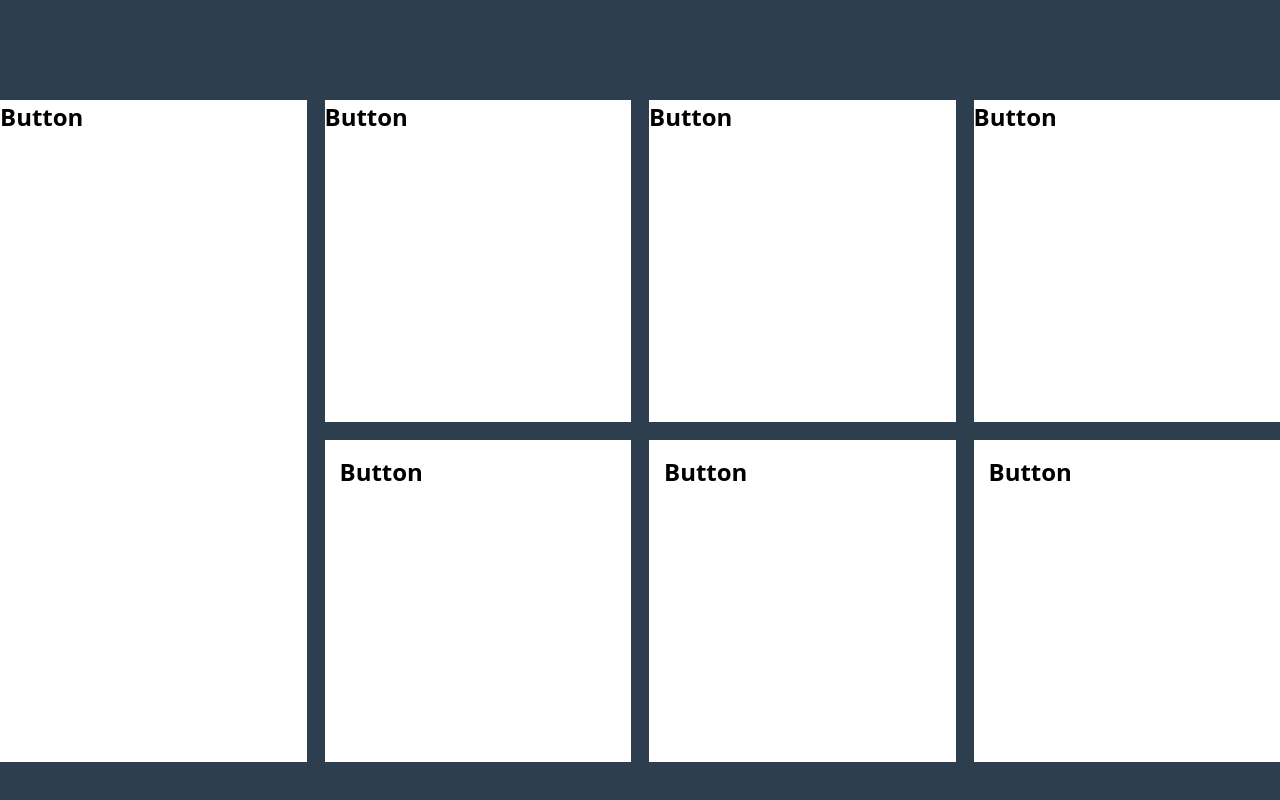
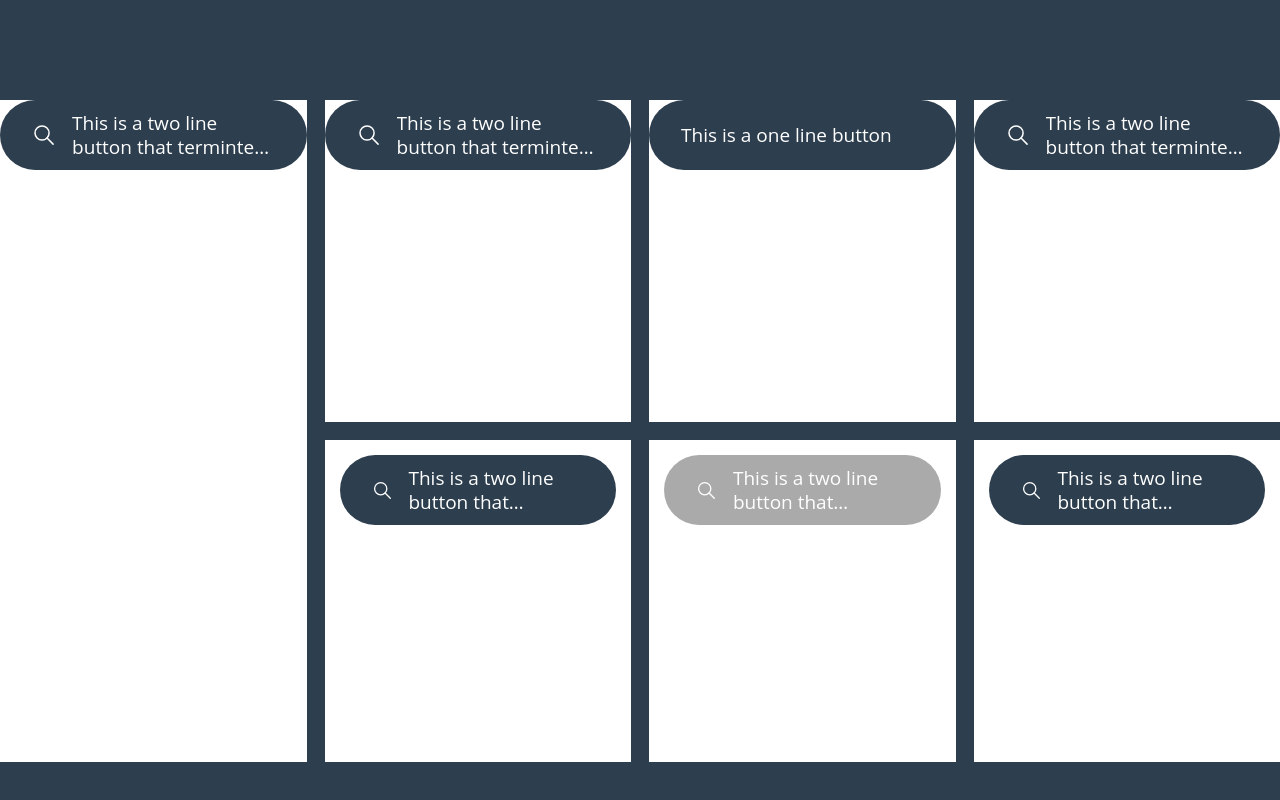
Before and after one commit to tobicorradi/styling-test, a React (Vite) app: page / in a window 1280 px wide. Built offline with nearby package versions, Linux system fonts and the light colour scheme.

Commit message:
button component added

```diff
--- a/package.json
+++ b/package.json
@@ -10,6 +10,7 @@
     "preview": "vite preview"
   },
   "dependencies": {
+    "classnames": "^2.5.1",
     "react": "^18.3.1",
     "react-dom": "^18.3.1"
   },
--- /dev/null
+++ b/src/components/Button/Button.module.scss
@@ -0,0 +1,59 @@
+@mixin line-clamp($lines) {
+    display: -webkit-box;
+    -webkit-box-orient: vertical;
+    -webkit-line-clamp: $lines;
+    overflow: hidden;
+    text-overflow: ellipsis;
+  }
+
+.defaultButton, .iconButton {
+    border: 0;
+    width: 100%;
+    cursor: pointer;
+    font-size: 19px;
+    display: flex;
+    align-items: center;
+    max-width: 310px;
+    padding: 11px 30px;
+    text-align: left;
+    background-color: #2D3E4E;
+    color: white;
+    gap: 16px;
+    height: 70px;
+    border-radius: 37px;
+    border: 2px solid transparent;
+
+}
+
+.defaultButton {
+    transition: background-color 0.3s ease;
+    &:hover {
+        border-color:  white;
+        background-color: #07C06A;
+    }
+}
+
+.icon {
+    width: 70px;
+}
+
+.text {
+    line-height: 24px;
+}
+
+.defaultButton .text {
+    white-space: nowrap;
+    overflow: hidden;
+    text-overflow: clip;
+}
+
+.iconButton .text {
+    @include line-clamp(2);
+    white-space: normal;
+    word-wrap: break-word;
+}
+
+.disabled {
+    cursor: not-allowed;
+    background-color: #AAAAAA;
+}
--- a/src/components/Button/Button.tsx
+++ b/src/components/Button/Button.tsx
@@ -1,7 +1,34 @@
-export const Button = () => {
+import classNames from "classnames";
+import { SearchIcon } from "../SearchIcon";
+import styles from "./Button.module.scss";
+
+interface ButtonProps extends React.ButtonHTMLAttributes<HTMLButtonElement> {
+  variant?: "default" | "icon";
+  text: string;
+}
+
+export const Button = ({
+  variant = "default",
+  text,
+  disabled,
+  ...rest
+}: ButtonProps) => {
+  const isIconVariant = variant === "icon";
+
+  const buttonClass = classNames(styles.defaultButton, {
+    [styles.iconButton]: variant === "icon",
+    [styles.disabled]: disabled,
+  });
+
   return (
-    <div>
-      <h2>Button</h2>
-    </div>
+    <button
+      {...rest}
+      disabled={disabled}
+      className={buttonClass}
+      aria-disabled={disabled}
+    >
+      {isIconVariant && <SearchIcon className={styles.icon} />}
+      <p className={styles.text}>{text}</p>
+    </button>
   );
 };
--- a/src/components/FirmCard/FirmCard.tsx
+++ b/src/components/FirmCard/FirmCard.tsx
@@ -1,17 +1,13 @@
-import { Button } from "../Button";
 import styles from "./FirmCard.module.scss";
 
 interface FirmCardProps {
   variant?: "default" | "border";
+  children: React.ReactNode;
 }
 
-export const FirmCard = ({ variant = "default" }: FirmCardProps) => {
+export const FirmCard = ({ variant = "default", children }: FirmCardProps) => {
   const cardClass =
     variant === "default" ? styles.defaultCard : styles.borderCard;
 
-  return (
-    <div className={cardClass}>
-      <Button />
-    </div>
-  );
+  return <div className={cardClass}>{children}</div>;
 };
--- a/src/components/FirmFacts/FirmFacts.tsx
+++ b/src/components/FirmFacts/FirmFacts.tsx
@@ -1,3 +1,4 @@
+import { Button } from "../Button";
 import { FirmCard } from "../FirmCard";
 
 import styles from "./FirmFacts.module.scss";
@@ -6,13 +7,46 @@ export const FirmFacts = () => {
   return (
     <section className={styles.container}>
       <div className={styles.grid}>
-        <FirmCard />
-        <FirmCard />
-        <FirmCard />
-        <FirmCard />
-        <FirmCard variant="border" />
-        <FirmCard variant="border" />
-        <FirmCard variant="border" />
+        <FirmCard>
+          <Button
+            variant="icon"
+            text="This is a two line button that termintes with dynamic truncate dots"
+          />
+        </FirmCard>
+        <FirmCard>
+          <Button
+            variant="icon"
+            text="This is a two line button that termintes with dynamic truncate dots"
+          />
+        </FirmCard>
+        <FirmCard>
+          <Button text="This is a one line button" />
+        </FirmCard>
+        <FirmCard>
+          <Button
+            variant="icon"
+            text="This is a two line button that termintes with dynamic truncate dots"
+          />
+        </FirmCard>
+        <FirmCard variant="border">
+          <Button
+            variant="icon"
+            text="This is a two line button that termintes with dynamic truncate dots"
+          />
+        </FirmCard>
+        <FirmCard variant="border">
+          <Button
+            disabled
+            variant="icon"
+            text="This is a two line button that termintes with dynamic truncate dots"
+          />
+        </FirmCard>
+        <FirmCard variant="border">
+          <Button
+            variant="icon"
+            text="This is a two line button that termintes with dynamic truncate dots"
+          />
+        </FirmCard>
       </div>
     </section>
   );
--- /dev/null
+++ b/src/components/SearchIcon/SearchIcon.tsx
@@ -0,0 +1,19 @@
+export const SearchIcon = ({ ...props }: React.SVGProps<SVGSVGElement>) => {
+  return (
+    <svg
+      xmlns="http://www.w3.org/2000/svg"
+      width="26"
+      viewBox="0 0 24 24"
+      strokeWidth="1.5"
+      stroke="white"
+      fill="none"
+      strokeLinecap="round"
+      strokeLinejoin="round"
+      {...props}
+    >
+      <path stroke="none" d="M0 0h24v24H0z" fill="none" />
+      <path d="M10 10m-7 0a7 7 0 1 0 14 0a7 7 0 1 0 -14 0" />
+      <path d="M21 21l-6 -6" />
+    </svg>
+  );
+};
--- /dev/null
+++ b/src/components/SearchIcon/index.ts
@@ -0,0 +1 @@
+export * from "./SearchIcon";
--- a/src/components/index.ts
+++ b/src/components/index.ts
@@ -1,3 +1,4 @@
 export * from "./FirmFacts";
 export * from "./FirmCard";
 export * from "./Button";
+export * from "./SearchIcon";
```
Also changed, not shown: 1 other file (tests, documents, lock files or other folders).
